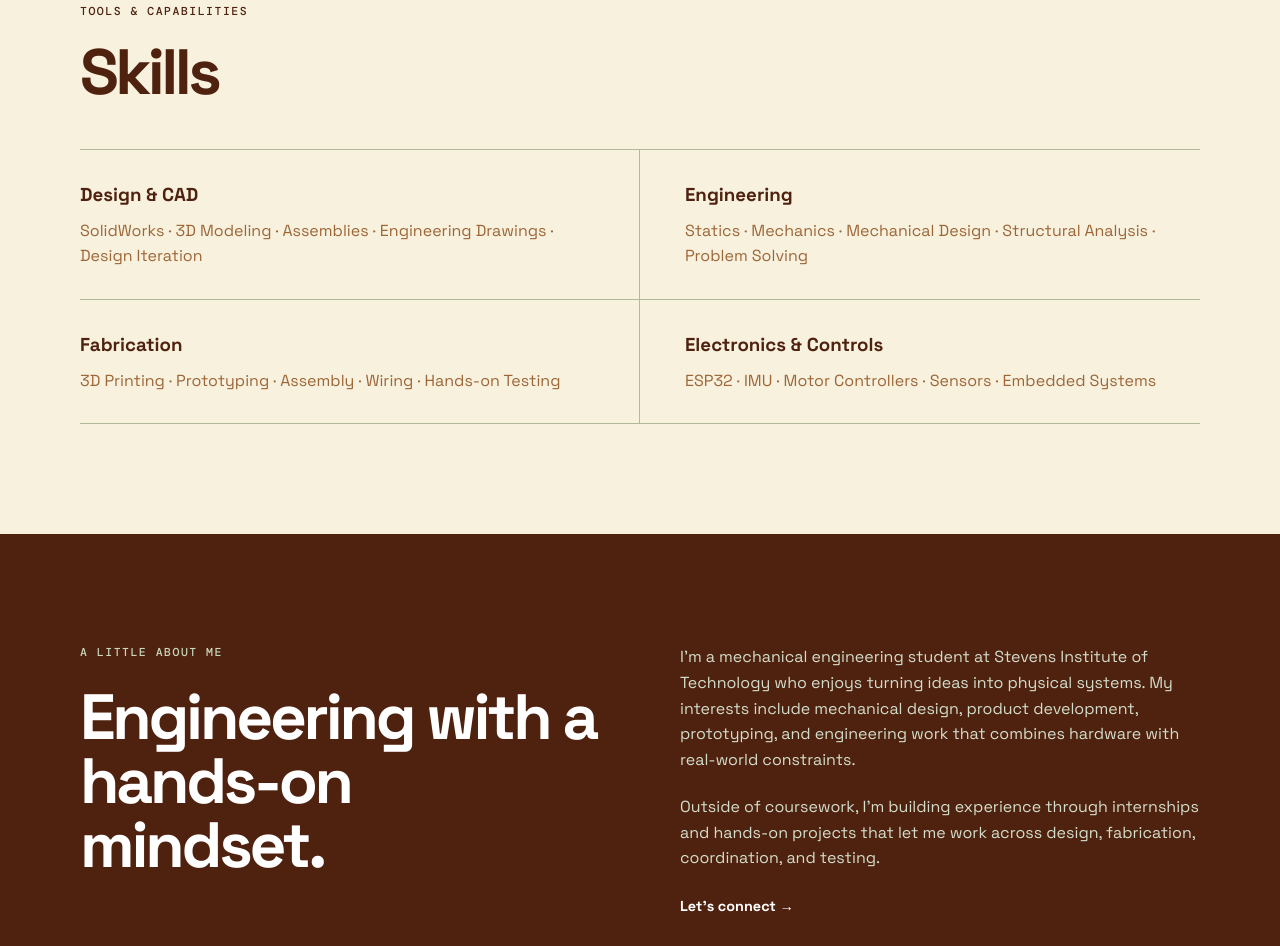
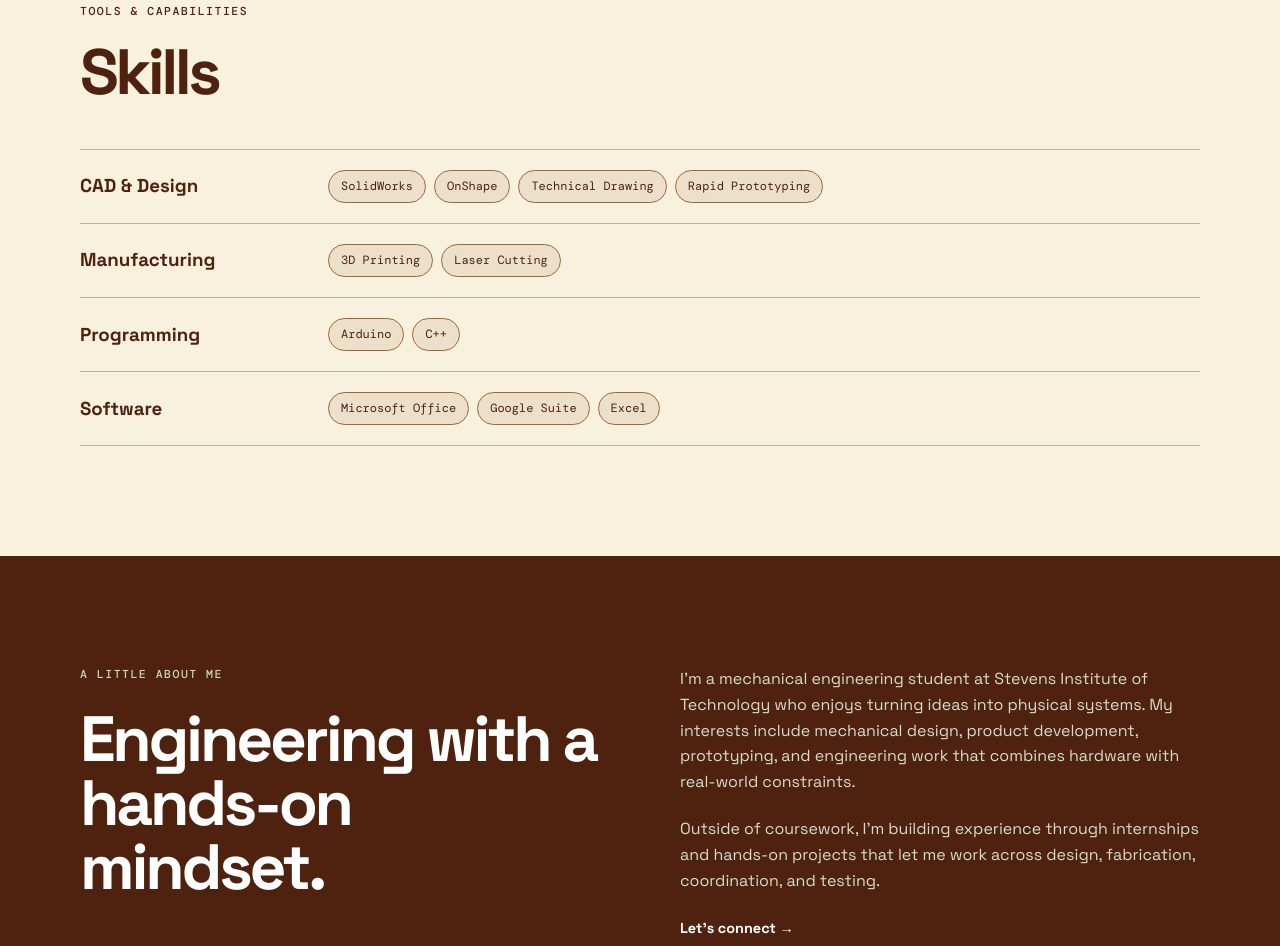
Before and after one commit to yaqic1108/portfolio, a plain HTML site: page index.html in a window 1280 px wide. Shown: the part 3884-4830 px from the top of the page. Drawn offline with nearby package versions, Linux system fonts and the light colour scheme.

Commit message:
skills update

```diff
--- a/index.html
+++ b/index.html
@@ -166,20 +166,35 @@
 
       <div class="skills-grid">
         <div class="skill-group">
-          <h3>Design & CAD</h3>
-          <p>SolidWorks · 3D Modeling · Assemblies · Engineering Drawings · Design Iteration</p>
+          <h3>CAD & Design</h3>
+          <div class="skill-tags">
+            <span class="tags">SolidWorks</span>
+            <span class="tags">OnShape</span>
+            <span class="tags">Technical Drawing</span>
+            <span class="tags">Rapid Prototyping</span>
+          </div>
         </div>
         <div class="skill-group">
-          <h3>Engineering</h3>
-          <p>Statics · Mechanics · Mechanical Design · Structural Analysis · Problem Solving</p>
+          <h3>Manufacturing</h3>
+          <div class="skill-tags">
+            <span class="tags">3D Printing</span>
+            <span class="tags">Laser Cutting</span>
+          </div>
         </div>
         <div class="skill-group">
-          <h3>Fabrication</h3>
-          <p>3D Printing · Prototyping · Assembly · Wiring · Hands-on Testing</p>
+          <h3>Programming</h3>
+          <div class="skill-tags">
+            <span class="tags">Arduino</span>
+            <span class="tags">C++</span>
+          </div>
         </div>
         <div class="skill-group">
-          <h3>Electronics & Controls</h3>
-          <p>ESP32 · IMU · Motor Controllers · Sensors · Embedded Systems</p>
+          <h3>Software</h3>
+          <div class="skill-tags">
+            <span class="tags">Microsoft Office</span>
+            <span class="tags">Google Suite</span>
+            <span class="tags">Excel</span>
+          </div>
         </div>
       </div>
     </section>
--- a/styles.css
+++ b/styles.css
@@ -269,12 +269,22 @@ a { color: inherit; text-decoration: none; }
 .role { color: var(--accent); font-weight: 600; margin-bottom: 12px; }
 .experience-item ul { padding-left: 20px; color: var(--muted); }
 
-.skills-grid { display: grid; grid-template-columns: repeat(2, 1fr); border-top: 1px solid var(--line); }
-.skill-group { padding: 30px 0; border-bottom: 1px solid var(--line); }
-.skill-group:nth-child(odd) { padding-right: 45px; border-right: 1px solid var(--line); }
-.skill-group:nth-child(even) { padding-left: 45px; }
-.skill-group h3 { margin-bottom: 8px; }
-.skill-group p { color: var(--muted); }
+.skills-grid {
+  display: flex;
+  flex-direction: column;
+  border-top: 1px solid var(--line);
+}
+.skill-group {
+  display: grid;
+  grid-template-columns: minmax(160px, 220px) 1fr;
+  gap: 18px 28px;
+  align-items: center;
+  padding: 20px 0;
+  border-bottom: 1px solid var(--line);
+}
+.skill-group h3 { margin: 0; }
+.skill-tags { display: flex; flex-wrap: wrap; gap: 8px; }
+.skill-tags .tags { margin-right: 0; }
 
 .about-section { background: var(--text); color: white; }
 .about-grid { display: grid; grid-template-columns: 1fr 1fr; gap: 80px; }
```
